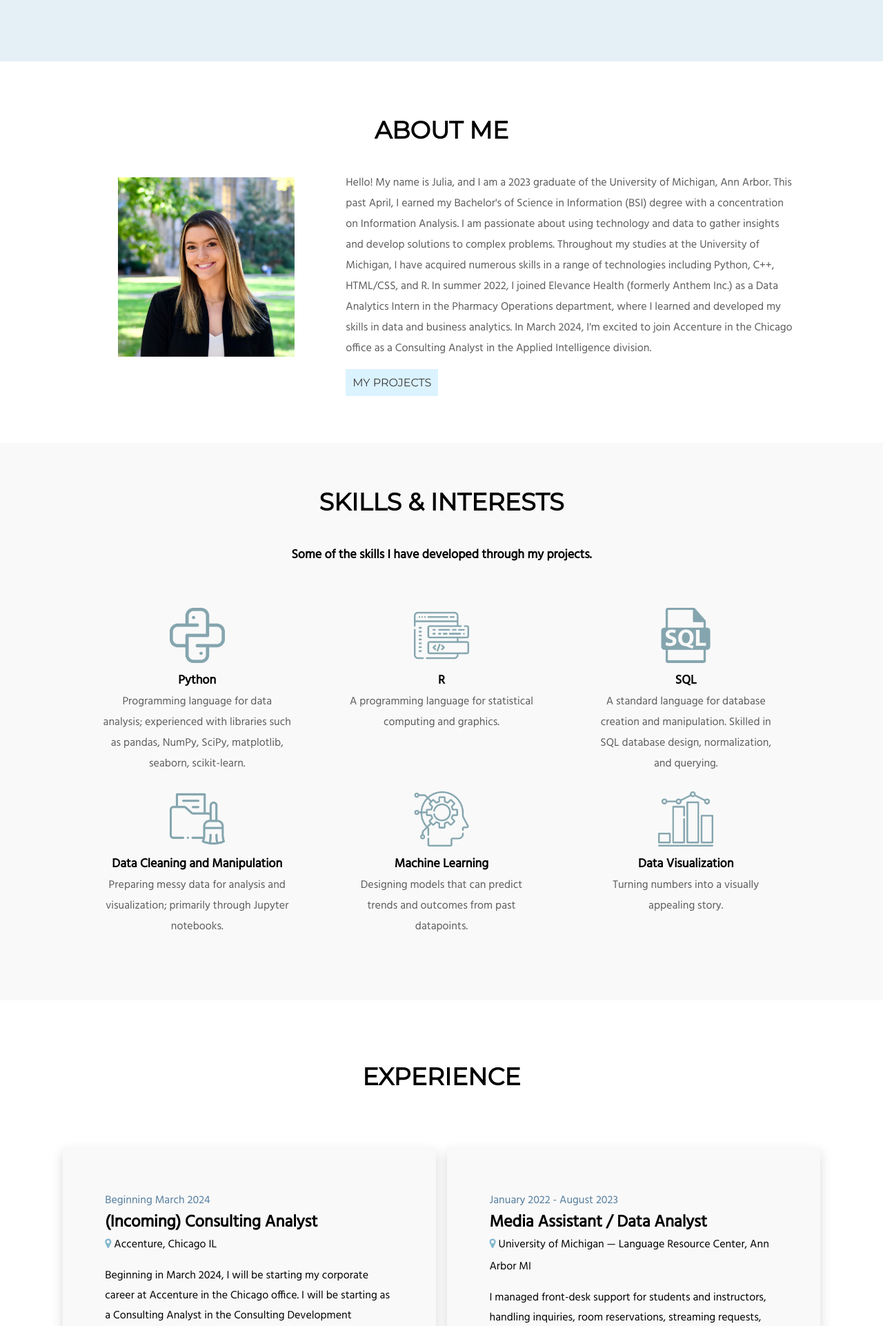
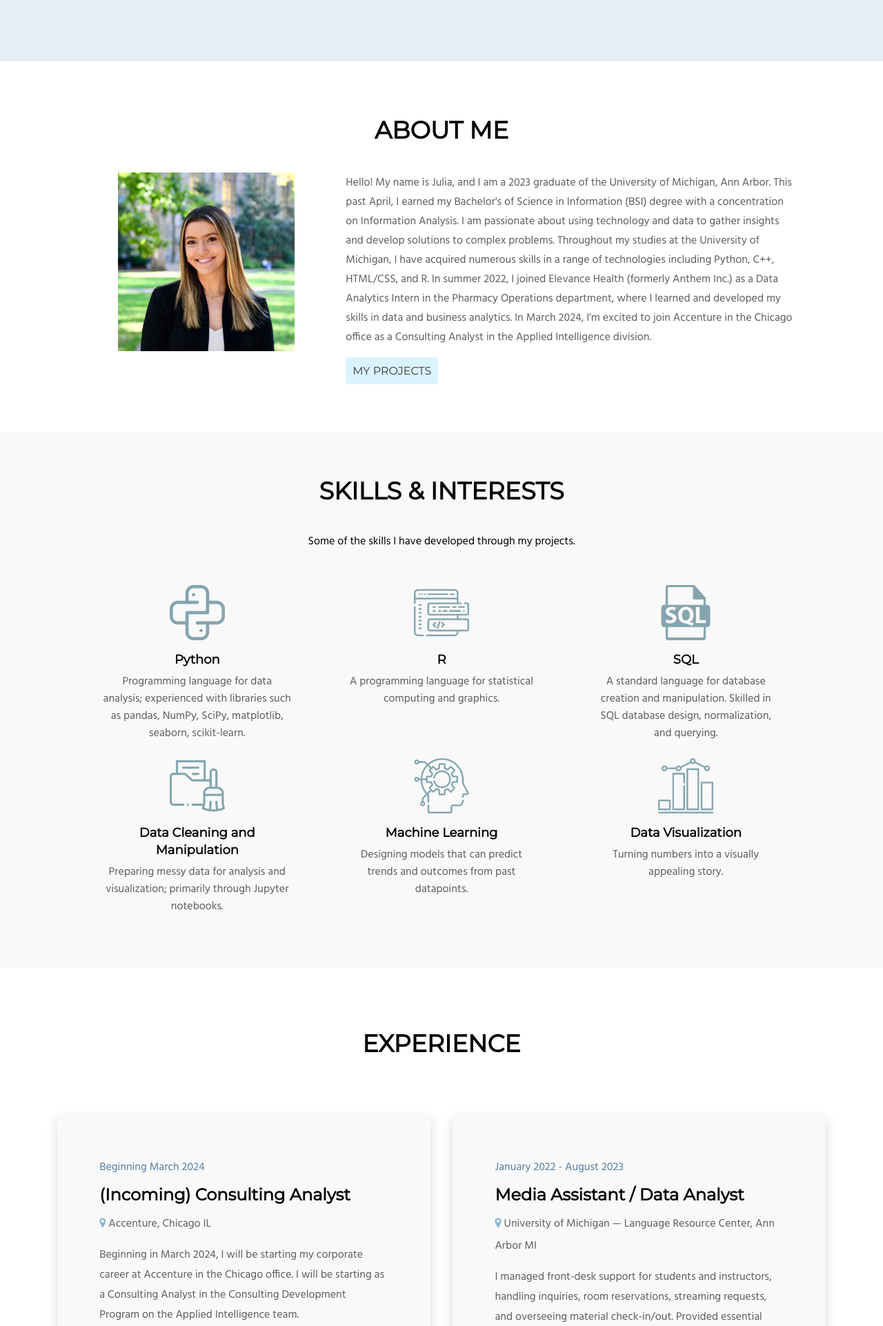
Before and after one commit to juliareel/portfolio-app, a Flask app: page / in a window 1280 px wide. Shown: the part 821-2743 px from the top of the page at 69% size. Run offline with Flask 3, Linux system fonts and the light colour scheme; parts of the project's set-up code (start-up, migrations or seed data) failed here and were passed over; some libraries are stand-ins or nearby versions; some web fonts are replaced.

Commit message:
lots of visual edits

```diff
--- a/static/style.css
+++ b/static/style.css
@@ -159,13 +176,16 @@ ul.social-buttons li a:hover {
 
 .Skills h2 {
     text-align: center;
-    font-size: 18px;
+    font-size: 16px;
     /* margin: 0% 5% 25%; */
+    font-weight: 100;
 }
 
 .Skills h3 {
     text-align: center;
     font-size: 18px;
+    margin: 7px 7px;
+    font-family: 'Montserrat';
 }
 
 .Skills p {
@@ -350,7 +370,7 @@ a:visited {
 .About, .Skills, .Experience {
     /* background-color: white; */
     padding: 25px;
-    line-height: 30px;
+    line-height: 25px;
 }
 
 .About, .Experience {
@@ -386,6 +406,8 @@ button {
     transition: all 0.3s;
     color:white;
     color: #393939;
+    border-radius: 5px;
+
 }
 
 
@@ -424,6 +446,7 @@ button:hover{
 .About p{
     margin-bottom: 15px;
     margin-top: 30px;
+    line-height: 28px;
 }
 
 
@@ -945,7 +970,7 @@ button:hover{
 .experience_grid {
     display: flex;
     justify-content: center;
-    column-gap: 1em;
+    column-gap: 2em;
     flex-wrap: wrap;
     row-gap: 2em;
 }
@@ -969,22 +999,35 @@ button:hover{
     box-shadow: 0 0.5rem 1rem rgba(0, 0, 0, 0.15) !important;
 }
 
+
+
+.Experience {
+    padding-bottom: 10em;
+    color: rgb(93, 93, 93);
+    font-family: 'hind';
+}
+
 .Experience h4 {
     color: #547d9e;
     font-weight: 100;
+    /* font-family: 'Montserrat'; */
+    margin-bottom: 8px;
 }
 
 .Experience h1 {
     margin: 25px 0px 40px 0px;
+    color: black;
 }
 
+.Experience h2 {
+    color: black;
+    font-family: 'montserrat';
+    margin-bottom:10px;
+}
 .Experience p {
     margin-top: 15px;
     line-height: 1.8em;
-}
-
-.Experience {
-    padding-bottom: 10em;
+    font-family: 'hind';
 }
 
 .reveal {
--- a/templates/index.html
+++ b/templates/index.html
@@ -52,7 +52,6 @@
     </header>
 
     <main id="main">
-
         <div class="intro-section">
             <img class='logo' src="static/images/logo_t.png" alt="Logo">
 
@@ -83,6 +82,9 @@
             </ul>
 
             </div>
+
+
+
 
 
             <div class="About" id="about">
```
Also changed, not shown: other parts of static/style.css (+41 -17 lines), static/images/lrc1.png, static/images/lrc3.png (added), static/images/piazza10.jpeg (added), static/images/piazza3.jpeg, static/images/piazza5.jpeg (added), 3 other files. Lines whose indentation alone changed are shown as unchanged.
